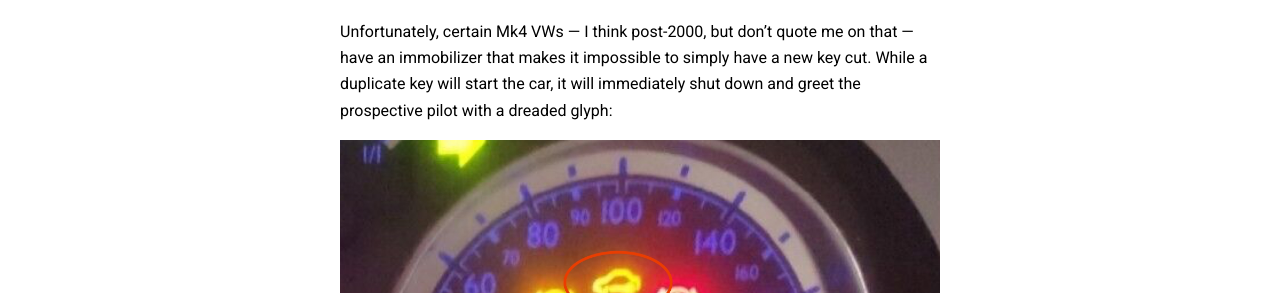
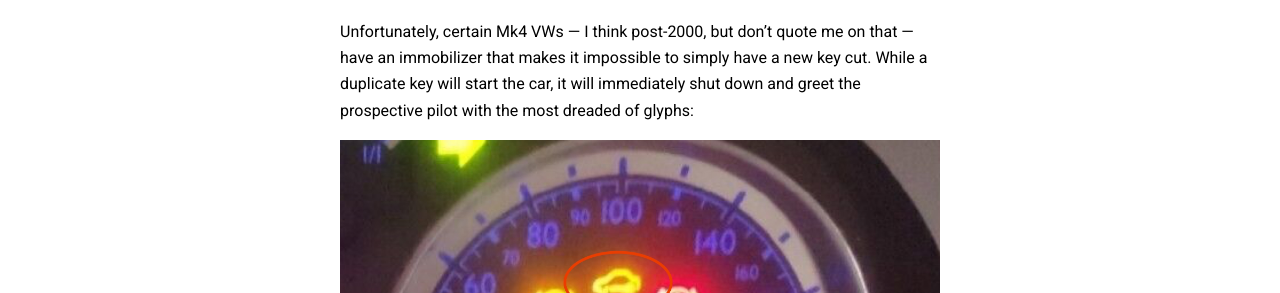
Before and after one commit to prestia/mediumtonys, a Jekyll site: the page built from _posts/2023-08-31-mk4-vw-key-coding.md, in a window 1280 px wide and 900 px high, scrolled down 683 px. Shown: the part 238-531 px from the top of the window. Built offline with Jekyll 4.4.1, drawn with Linux system fonts in a browser that asks for light colours; nearby versions of some CDN libraries.

Commit message:
Update 2023-08-31-mk4-vw-key-coding.md

```diff
--- a/_posts/2023-08-31-mk4-vw-key-coding.md
+++ b/_posts/2023-08-31-mk4-vw-key-coding.md
@@ -11,7 +11,7 @@ I bought a 2002 VW GTI 1.8T for $200 in July 2023 to turn into a [24 Hours of Le
 
 After getting the car running, my priority was addressing the fact that I had a single key. I'm prone to putting things in places that are so secure even I can never find them again, and I didn't want that to happen to the VW.
 
-Unfortunately, certain Mk4 VWs — I think post-2000, but don't quote me on that — have an immobilizer that makes it impossible to simply have a new key cut. While a duplicate key will start the car, it will immediately shut down and greet the prospective pilot with a dreaded glyph:
+Unfortunately, certain Mk4 VWs — I think post-2000, but don't quote me on that — have an immobilizer that makes it impossible to simply have a new key cut. While a duplicate key will start the car, it will immediately shut down and greet the prospective pilot with the most dreaded of glyphs:
 
 ![Immo3 light in a Mk4 gauge cluster.](assets/img/mk4-key-coding/immo3.jpg)
 
```
